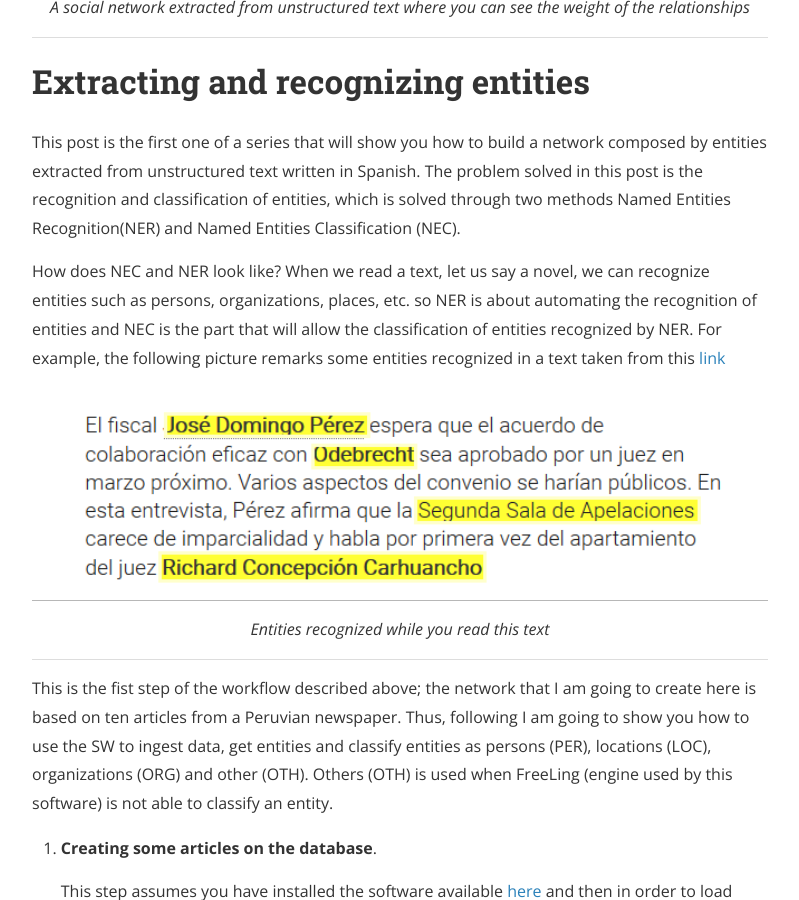
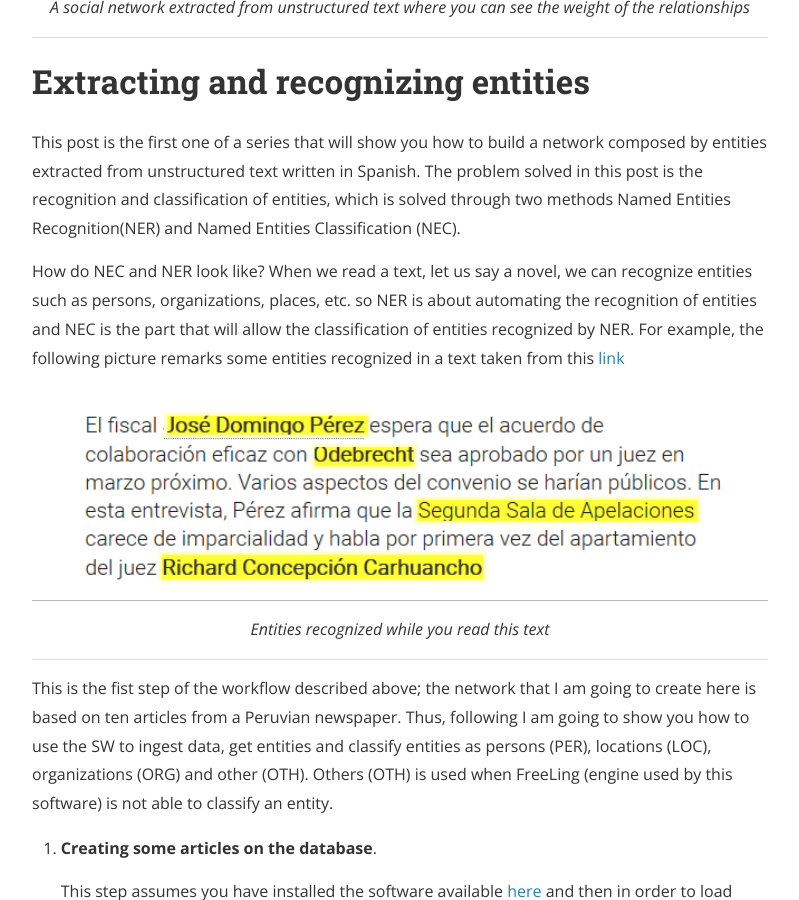
Before and after one commit to textanalyticsman/textanalyticsman.github.io, a Jekyll site: the page built from _posts/2019-01-16-GneratingANetworkFromText.markdown, in a window 1280 px wide and 900 px high, scrolled down 3567 px. Shown: the whole window, without its empty margins (240-1039 px from the left). Built offline with Jekyll 4.4.1, drawn with Linux system fonts in a browser that asks for light colours; nearby versions of some CDN libraries; comment, search, counter and statistics services are not loaded; some of the changed text lies outside the part shown.

Commit message:
Improving my first post - 20-01-2019

```diff
--- a/_posts/2019-01-16-GneratingANetworkFromText.markdown
+++ b/_posts/2019-01-16-GneratingANetworkFromText.markdown
@@ -51,7 +51,7 @@ which in this case is called is used through an API for Java.
 This post is the first one of a series that will show you how to build a network composed by entities extracted from unstructured text written in Spanish. The problem solved in this post is the recognition and classification of entities, which is solved through two methods Named Entities Recognition(NER) and Named
 Entities Classification (NEC).
 
-How does NEC and NER look like? When we read a text, let us say a novel, we can recognize entities such as persons, organizations, places, etc. so NER is about automating the
+How do NEC and NER look like? When we read a text, let us say a novel, we can recognize entities such as persons, organizations, places, etc. so NER is about automating the
 recognition of entities and NEC is the part that will allow the classification of entities recognized by NER. For example, the following picture remarks some entities recognized
 in a text taken from this [link](https://larepublica.pe/politica/1397419-informacion-odebrecht-servira-sancionar-corruptos)
 
```
Also changed, not shown: other parts of _posts/2019-01-16-GneratingANetworkFromText.markdown (+2 -2 lines).
